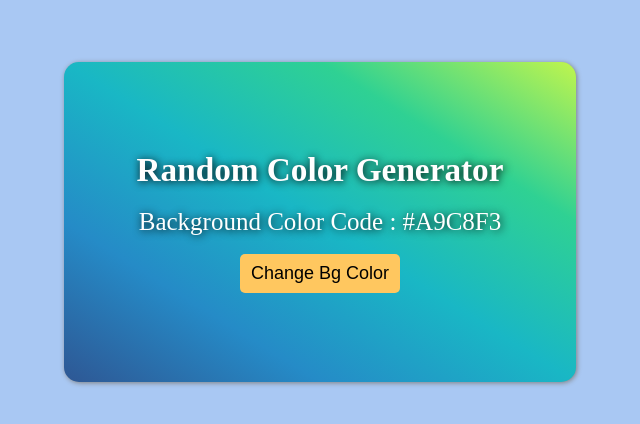
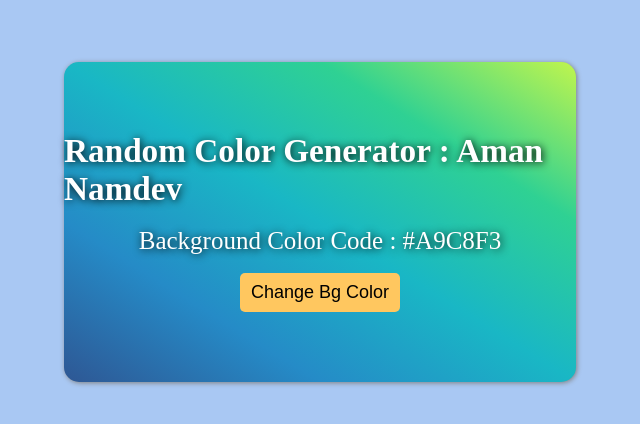
Before and after one commit to amannamdev07/random-bgcolor-generator, a plain HTML site: page index.html in a window 1280 px wide. Shown: the part 178-602 px from the top of the page, without its empty margins (320-960 px from the left). Drawn offline with Linux system fonts and the light colour scheme.

Commit message:
new changes made

```diff
--- a/index.html
+++ b/index.html
@@ -12,7 +12,7 @@
 <body>
     <!-- main container -->
     <section class="main_container">
-        <h1>Random Color Generator</h1>
+        <h1>Random Color Generator : Aman Namdev</h1>
         <div class="result" id="result">
             Background Color Code : #A9C8F3
         </div>
```
